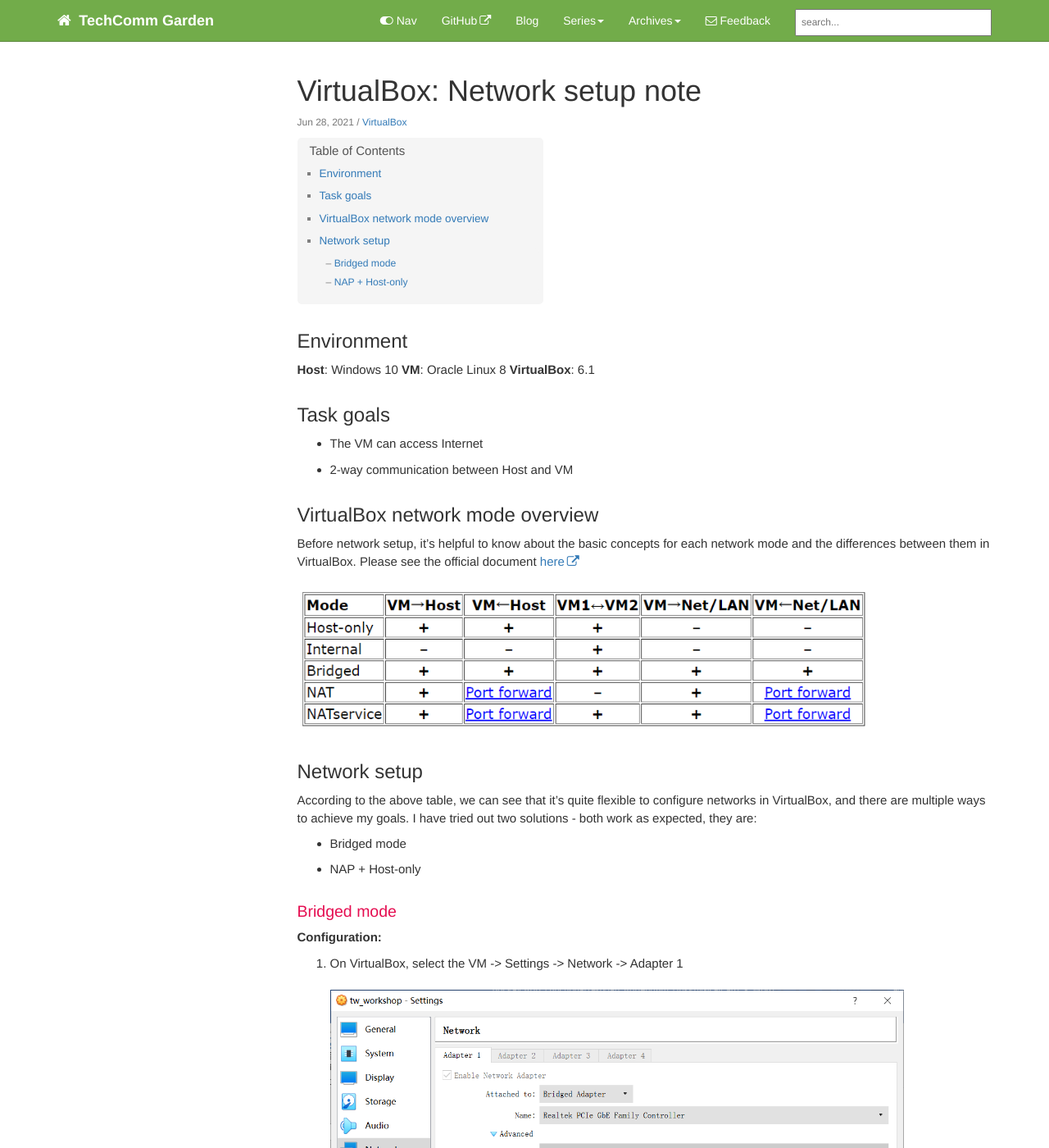
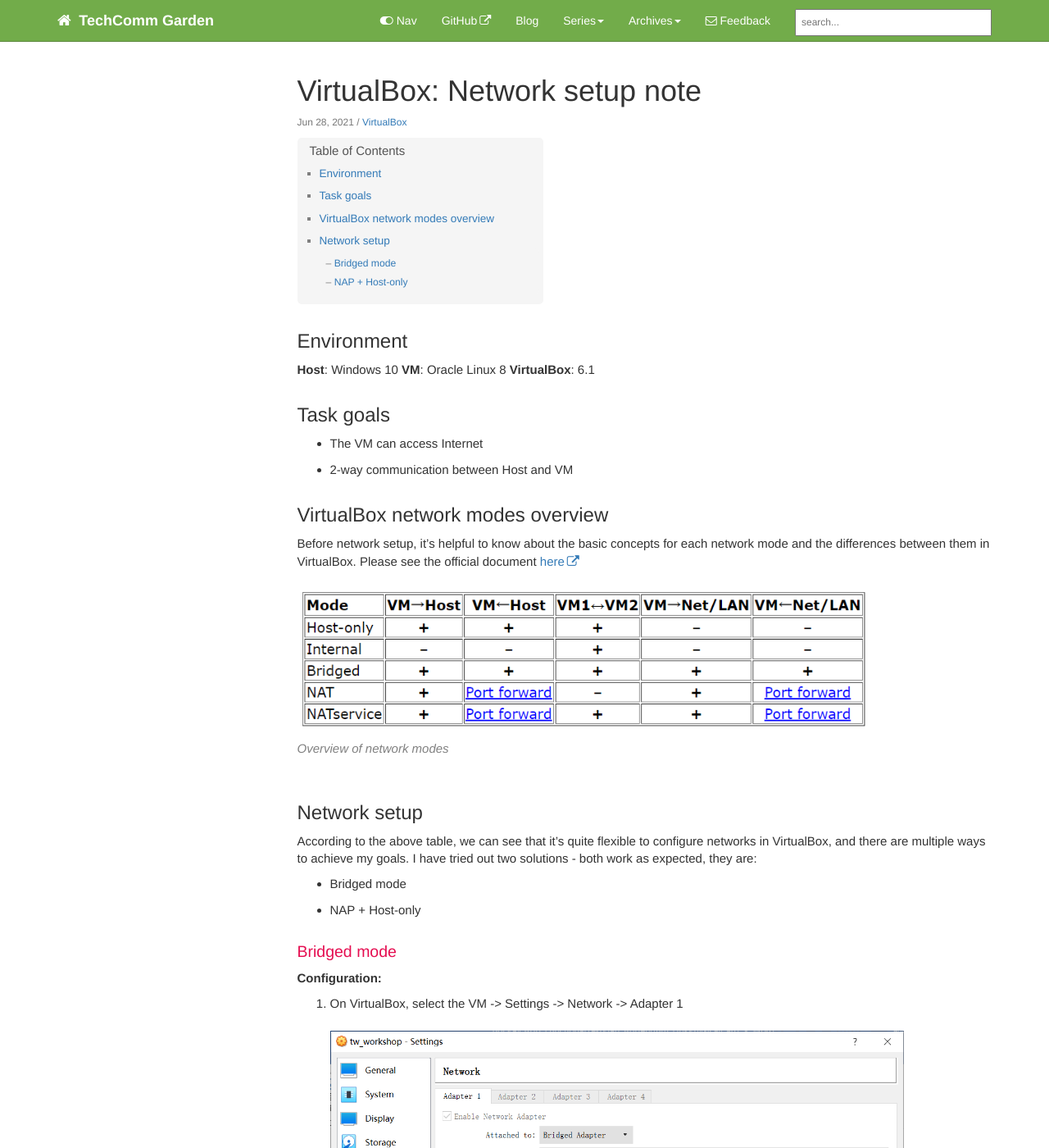
Before and after one commit to anitajjx/techcommgarden, a Jekyll site: the page built from _posts/2021-06-28-virtualbox-network-setting.md, in a window 1280 px wide and 1400 px high. Shown: the whole window at 82% size. Built offline with Jekyll 4.4.1, drawn with Linux system fonts in a browser that asks for light colours; comment, search, counter and statistics services are not loaded; some of the changed text lies outside the part shown.

Commit message:
Fixed the image undisplayed issue by including image.html

```diff
--- a/_posts/2021-06-28-virtualbox-network-setting.md
+++ b/_posts/2021-06-28-virtualbox-network-setting.md
@@ -16,11 +16,11 @@ Summary: Setup network for a newly installed virtual machine (VM), allowing the
 - The VM can access Internet
 - 2-way communication between Host and VM
 
-## VirtualBox network mode overview
+## VirtualBox network modes overview
 
 Before network setup, it's helpful to know about the basic concepts for each network mode and the differences between them in VirtualBox. Please see the official document [here](https://www.virtualbox.org/manual/UserManual.html#networkingdetails)
 
-![network modes overview](/images/blog_imgs/VB_network_modes_overview.png)
+{% include image.html file="blog_imgs/VB_network_modes_overview.png" caption="Overview of network modes" %}
 
 ## Network setup
 
@@ -35,17 +35,16 @@ According to the above table, we can see that it's quite flexible to configure n
 
 1. On VirtualBox, select the VM -> Settings -> Network -> Adapter 1
 
-    ![bridged mode1](/images/blog_imgs/VB_network_modes_bridged.png)
+    {% include image.html file="blog_imgs/VB_network_modes_bridged.png" caption="Bridged mode config" %}
 
 2. Start the VM and check IP
 
-    ![bridged mode2](/images/blog_imgs/VB_network_modes_bridged2.png)
-
+    {% include image.html file="blog_imgs/VB_network_modes_bridged2.png" caption="Check IP in bridged mode" %}
     The VM gets an IP and can access the Internet.
 
 3. Check access between VM and Host
 
-    ![bridged mode3](/images/blog_imgs/VB_network_modes_bridged3.png)
+    {% include image.html file="blog_imgs/VB_network_modes_bridged3.png" caption="Check access in bridged mode" %}
 
     The VM cannot ping through the Host, and vice versa. I thought maybe something went wrong and got stuck, then I jumped to other tasks. Hours later, when I got back to the failure point and ran the same command, you know what, the Host and VM just magically can communicate with each other (see picture below). But I did nothing about the issue, why?
 
@@ -66,17 +65,17 @@ NAP mode allows VM to access Internet, while Host-only mode provides 2-way commu
 
 1. On VirtualBox, select the VM -> Settings -> Network -> Adapter 1
 
-    ![nat mode](/images/blog_imgs/VB_network_modes_nat.png)
+    {% include image.html file="blog_imgs/VB_network_modes_nat.png" caption="NAT mode" %}
 
 2. On VirtualBox, select the VM -> Settings -> Network -> Adapter 2
 
-    ![hostonly mode](/images/blog_imgs/VB_network_modes_hostonly.png)
+    {% include image.html file="blog_imgs/VB_network_modes_hostonly.png" caption="Host-only mode" %}
 
 3. Start the VM, then turn on “Ethernet (enp0s8) Connection Adapter”
 
     After turning on “Ethernet (enp0s8) Connection Adapter”, an IP is assigned to enp0s8.
 
-    ![turn on enp0s8](/images/blog_imgs/VB_network_turn_on_ethernet.png)
+    {% include image.html file="blog_imgs/VB_network_turn_on_ethernet.png" caption="Turn on enp0s8 adapter" %}
 
     {% include note.html content="When ping Host from VM, should use the fixed IP: 10.0.2.2" %}
 
```
Also changed, not shown: _posts/2021-06-21-virtualbox-resize-root-disk.md (+6 -5 lines).
